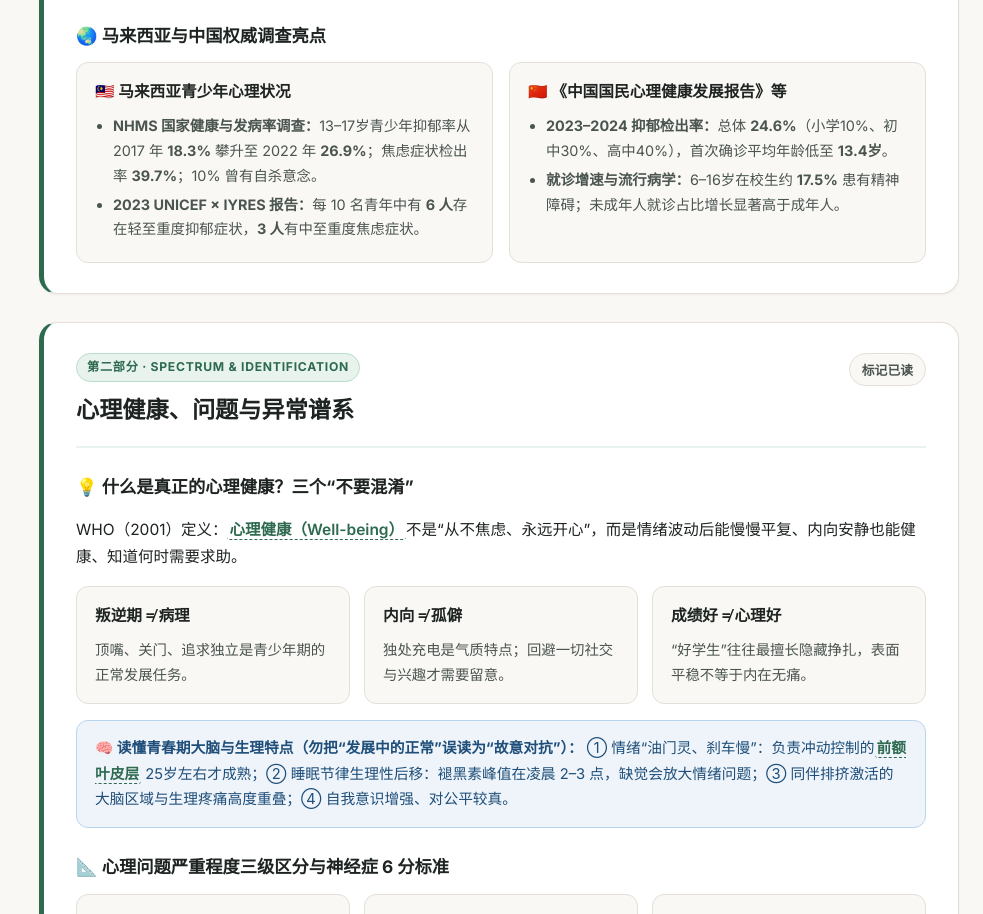
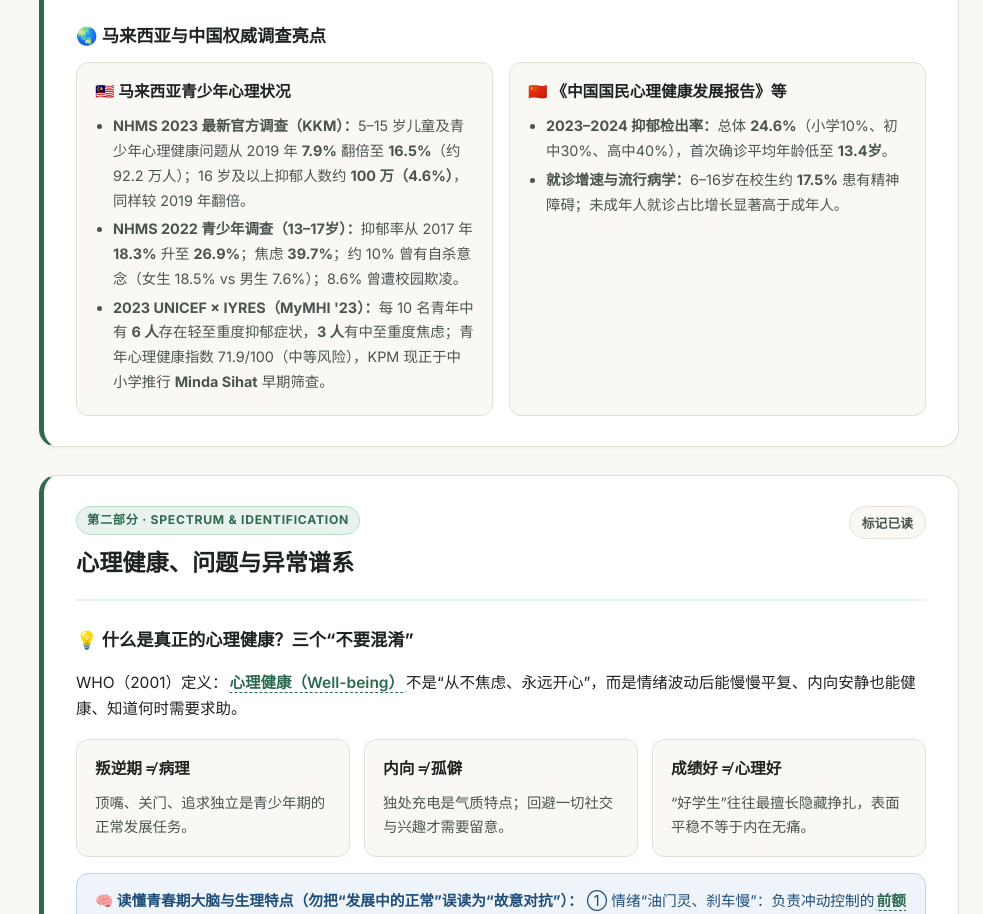
Before and after one commit to felixyu9722/teacher-training-2026-11-13, a plain HTML site: page index.html in a window 1280 px wide. Shown: the part 1478-2392 px from the top of the page, without its empty margins (297-1280 px from the left). Drawn offline with Linux system fonts and the light colour scheme.

Commit message:
docs: add official Malaysia NHMS 2023 and Minda Sihat data in ZH/EN/BM

```diff
--- a/index.html
+++ b/index.html
@@ -150,8 +150,9 @@
           <div class="info-card">
             <h4 data-zh="🇲🇾 马来西亚青少年心理状况" data-en="🇲🇾 Malaysia Youth Mental Health">🇲🇾 马来西亚青少年心理状况</h4>
             <ul>
-              <li data-zh="<strong>NHMS 国家健康与发病率调查：</strong>13–17岁青少年抑郁率从 2017 年 <strong>18.3%</strong> 攀升至 2022 年 <strong>26.9%</strong>；焦虑症状检出率 <strong>39.7%</strong>；10% 曾有自杀意念。" data-en="<strong>NHMS Survey:</strong> Depression among 13–17y rose from <strong>18.3%</strong> (2017) to <strong>26.9%</strong> (2022); anxiety <strong>39.7%</strong>; 10% suicidal ideation."><strong>NHMS 国家健康与发病率调查：</strong>13–17岁青少年抑郁率从 2017 年 <strong>18.3%</strong> 攀升至 2022 年 <strong>26.9%</strong>；焦虑症状检出率 <strong>39.7%</strong>；10% 曾有自杀意念。</li>
-              <li data-zh="<strong>2023 UNICEF × IYRES 报告：</strong>每 10 名青年中有 <strong>6 人</strong>存在轻至重度抑郁症状，<strong>3 人</strong>有中至重度焦虑症状。" data-en="<strong>2023 UNICEF × IYRES:</strong> 6 in 10 youth show mild-to-severe depressive symptoms; 3 in 10 show moderate-to-severe anxiety."><strong>2023 UNICEF × IYRES 报告：</strong>每 10 名青年中有 <strong>6 人</strong>存在轻至重度抑郁症状，<strong>3 人</strong>有中至重度焦虑症状。</li>
+              <li data-zh="<strong>NHMS 2023 最新官方调查（KKM）：</strong>5–15 岁儿童及青少年心理健康问题从 2019 年 <strong>7.9%</strong> 翻倍至 <strong>16.5%</strong>（约 92.2 万人）；16 岁及以上抑郁人数约 <strong>100 万（4.6%）</strong>，同样较 2019 年翻倍。" data-en="<strong>NHMS 2023 (MOH Official):</strong> Mental health problems among ages 5–15 doubled from <strong>7.9%</strong> (2019) to <strong>16.5%</strong> (~922,000); ages 16+ depression reached ~<strong>1 million (4.6%)</strong>."><strong>NHMS 2023 最新官方调查（KKM）：</strong>5–15 岁儿童及青少年心理健康问题从 2019 年 <strong>7.9%</strong> 翻倍至 <strong>16.5%</strong>（约 92.2 万人）；16 岁及以上抑郁人数约 <strong>100 万（4.6%）</strong>，同样较 2019 年翻倍。</li>
+              <li data-zh="<strong>NHMS 2022 青少年调查（13–17岁）：</strong>抑郁率从 2017 年 <strong>18.3%</strong> 升至 <strong>26.9%</strong>；焦虑 <strong>39.7%</strong>；约 10% 曾有自杀意念（女生 18.5% vs 男生 7.6%）；8.6% 曾遭校园欺凌。" data-en="<strong>NHMS 2022 (Ages 13–17):</strong> Depression rose from <strong>18.3%</strong> (2017) to <strong>26.9%</strong>; anxiety <strong>39.7%</strong>; ~10% suicidal ideation (girls 18.5% vs boys 7.6%); 8.6% bullied."><strong>NHMS 2022 青少年调查（13–17岁）：</strong>抑郁率从 2017 年 <strong>18.3%</strong> 升至 <strong>26.9%</strong>；焦虑 <strong>39.7%</strong>；约 10% 曾有自杀意念（女生 18.5% vs 男生 7.6%）；8.6% 曾遭校园欺凌。</li>
+              <li data-zh="<strong>2023 UNICEF × IYRES（MyMHI '23）：</strong>每 10 名青年中有 <strong>6 人</strong>存在轻至重度抑郁症状，<strong>3 人</strong>有中至重度焦虑；青年心理健康指数 71.9/100（中等风险），KPM 现正于中小学推行 <strong>Minda Sihat</strong> 早期筛查。" data-en="<strong>2023 UNICEF × IYRES (MyMHI '23):</strong> 6 in 10 youth show mild-to-severe depressive symptoms; 3 in 10 moderate-to-severe anxiety (Index 71.9/100, moderate risk). MOE runs <strong>Minda Sihat</strong> school screening."><strong>2023 UNICEF × IYRES（MyMHI '23）：</strong>每 10 名青年中有 <strong>6 人</strong>存在轻至重度抑郁症状，<strong>3 人</strong>有中至重度焦虑；青年心理健康指数 71.9/100（中等风险），KPM 现正于中小学推行 <strong>Minda Sihat</strong> 早期筛查。</li>
             </ul>
           </div>
           <div class="info-card">
--- a/js/bm-translations.js
+++ b/js/bm-translations.js
@@ -42,8 +42,9 @@ window.BM_TEXT_MAP = {
   "大学生 University": "Universiti",
   "🌏 马来西亚与中国权威调查亮点": "🌏 Dapatan Utama Tinjauan: Malaysia & China",
   "🇲🇾 马来西亚青少年心理状况": "🇲🇾 Kesihatan Mental Remaja Malaysia",
-  "<strong>NHMS 国家健康与发病率调查：</strong>13–17岁青少年抑郁率从 2017 年 <strong>18.3%</strong> 攀升至 2022 年 <strong>26.9%</strong>；焦虑症状检出率 <strong>39.7%</strong>；10% 曾有自杀意念。": "<strong>Tinjauan NHMS:</strong> Kemurungan remaja 13–17 tahun meningkat daripada <strong>18.3%</strong> (2017) ke <strong>26.9%</strong> (2022); keresahan <strong>39.7%</strong>; 10% pernah ada idea bunuh diri.",
-  "<strong>2023 UNICEF × IYRES 报告：</strong>每 10 名青年中有 <strong>6 人</strong>存在轻至重度抑郁症状，<strong>3 人</strong>有中至重度焦虑症状。": "<strong>Laporan UNICEF × IYRES 2023:</strong> 6 daripada 10 belia mengalami simptom kemurungan ringan-teruk; 3 daripada 10 mengalami keresahan sederhana-teruk.",
+  "<strong>NHMS 2023 最新官方调查（KKM）：</strong>5–15 岁儿童及青少年心理健康问题从 2019 年 <strong>7.9%</strong> 翻倍至 <strong>16.5%</strong>（约 92.2 万人）；16 岁及以上抑郁人数约 <strong>100 万（4.6%）</strong>，同样较 2019 年翻倍。": "<strong>NHMS 2023 (Rasmi KKM):</strong> Masalah kesihatan mental umur 5–15 tahun meningkat dua kali ganda daripada <strong>7.9%</strong> (2019) ke <strong>16.5%</strong> (~922,000); kemurungan umur 16+ mencecah ~<strong>1 juta (4.6%)</strong>.",
+  "<strong>NHMS 2022 青少年调查（13–17岁）：</strong>抑郁率从 2017 年 <strong>18.3%</strong> 升至 <strong>26.9%</strong>；焦虑 <strong>39.7%</strong>；约 10% 曾有自杀意念（女生 18.5% vs 男生 7.6%）；8.6% 曾遭校园欺凌。": "<strong>NHMS 2022 (Umur 13–17):</strong> Kemurungan naik daripada <strong>18.3%</strong> (2017) ke <strong>26.9%</strong>; keresahan <strong>39.7%</strong>; ~10% idea bunuh diri (perempuan 18.5% vs lelaki 7.6%); 8.6% dibuli.",
+  "<strong>2023 UNICEF × IYRES（MyMHI '23）：</strong>每 10 名青年中有 <strong>6 人</strong>存在轻至重度抑郁症状，<strong>3 人</strong>有中至重度焦虑；青年心理健康指数 71.9/100（中等风险），KPM 现正于中小学推行 <strong>Minda Sihat</strong> 早期筛查。": "<strong>UNICEF × IYRES 2023 (MyMHI '23):</strong> 6 daripada 10 belia ada simptom kemurungan; 3 daripada 10 ada keresahan (Indeks 71.9/100, risiko sederhana). KPM melaksanakan saringan awal <strong>Minda Sihat</strong> di sekolah.",
   "🇨🇳 《中国国民心理健康发展报告》等": "🇨🇳 Laporan Kesihatan Mental Kebangsaan (China)",
   "<strong>2023–2024 抑郁检出率：</strong>总体 <strong>24.6%</strong>（小学10%、初中30%、高中40%），首次确诊平均年龄低至 <strong>13.4岁</strong>。": "<strong>Kadar Kemurungan 2023–2024:</strong> Keseluruhan <strong>24.6%</strong> (Rendah 10%, Men. Rendah 30%, Men. Atas 40%); purata umur diagnosis pertama serendah <strong>13.4 tahun</strong>.",
   "<strong>就诊增速与流行病学：</strong>6–16岁在校生约 <strong>17.5%</strong> 患有精神障碍；未成年人就诊占比增长显著高于成年人。": "<strong>Trend Klinikal:</strong> ~17.5% murid berumur 6–16 tahun memenuhi kriteria gangguan mental dengan peningkatan rujukan yang ketara.",
```
